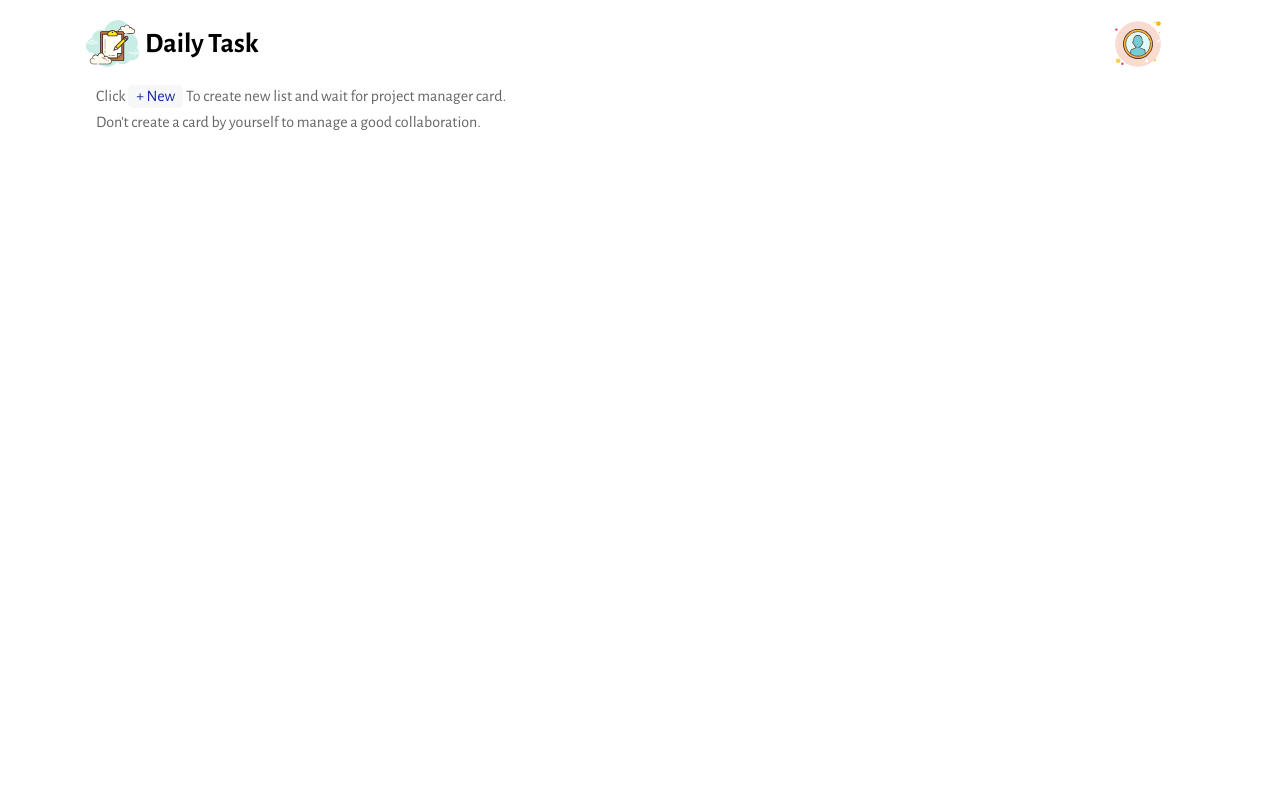
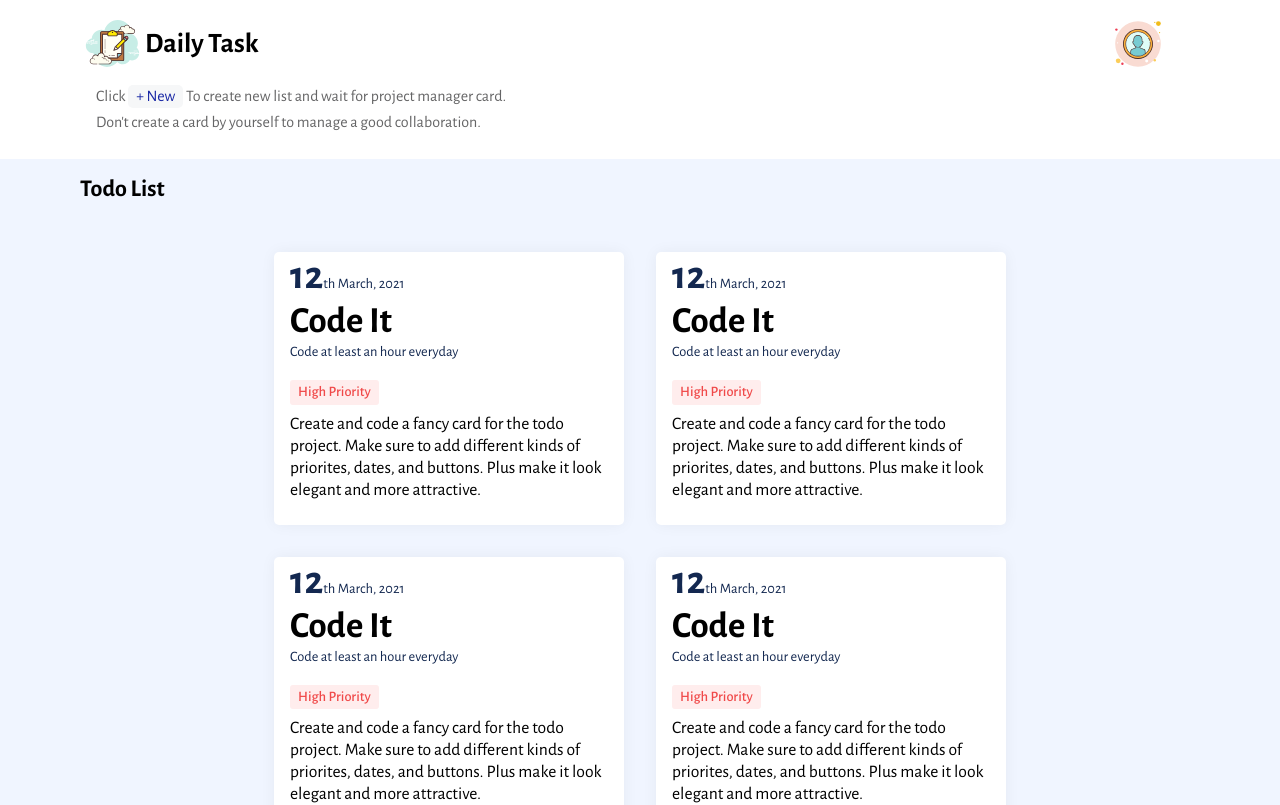
Before and after one commit to TidbitsJS/Parse-Todo, a React (Create React App) app: page / in a window 1280 px wide. Shown: the top 805 px of the page. Built offline with nearby package versions, Linux system fonts and the light colour scheme.

Commit message:
creating card

```diff
--- a/src/App.js
+++ b/src/App.js
@@ -1,10 +1,12 @@
 import Header from "components/Header/Header";
+import Todo from "layout/todos/Todo";
 import "./App.css";
 
 function App() {
   return (
     <div className="todo-app">
       <Header />
+      <Todo />
     </div>
   );
 }
--- /dev/null
+++ b/src/components/Card/Card.js
@@ -0,0 +1,39 @@
+import React from "react";
+
+import "./card.css";
+
+const Card = () => {
+  return (
+    <div className="todo-card-container">
+      <div className="todo-card-container-header-date">
+        <div className="todo-card-container-header-date-text">
+          <p>
+            <span>12</span>th March, 2021
+          </p>
+        </div>
+      </div>
+      <div className="todo-card-container-header-task">
+        <div className="todo-card-container-header-task-headText">
+          <h2>Code It</h2>
+        </div>
+        <div className="todo-card-container-header-task-subText">
+          <p>Code at least an hour everyday</p>
+        </div>
+      </div>
+      <div className="todo-card-container-bodyDesc">
+        <div className="todo-card-container-priority">
+          <p>High Priority</p>
+        </div>
+        <div className="todo-card-container-description">
+          <p>
+            Create and code a fancy card for the todo project. Make sure to add
+            different kinds of priorites, dates, and buttons. Plus make it look
+            elegant and more attractive.
+          </p>
+        </div>
+      </div>
+    </div>
+  );
+};
+
+export default Card;
--- /dev/null
+++ b/src/components/Card/card.css
@@ -0,0 +1,90 @@
+.todo-card-container {
+  max-width: 350px;
+  background: #fff;
+
+  overflow: hidden;
+  border-radius: 5px;
+  margin: 1rem;
+  cursor: pointer;
+
+  box-shadow: 0px 0px 15px rgba(0, 0, 0, 0.05);
+  transition: 0.3s ease;
+}
+
+.todo-card-container:hover {
+  box-shadow: none;
+}
+
+.todo-card-container-header-date {
+  display: flex;
+  flex-direction: row;
+  justify-content: space-between;
+}
+
+.todo-card-container-header-date-text {
+  padding: 0rem 1rem;
+  flex: 1;
+}
+
+.todo-card-container-header-date-text p {
+  font-size: 0.9rem;
+  color: #132850;
+}
+
+.todo-card-container-header-date-text span {
+  font-size: 2.5rem;
+  font-weight: 700;
+  color: #132850;
+}
+
+.todo-card-container-header-task {
+  width: 100%;
+  display: flex;
+  flex-direction: column;
+
+  padding: 0rem 1rem;
+}
+
+.todo-card-container-header-task-headText {
+  width: 100%;
+}
+
+.todo-card-container-header-task-headText h2 {
+  font-size: 2.3rem;
+}
+
+.todo-card-container-header-task-subText {
+  width: 100%;
+}
+
+.todo-card-container-header-task-subText p {
+  color: #132850;
+  font-size: 0.9rem;
+}
+
+.todo-card-container-bodyDesc {
+  width: 100%;
+  padding: 0.2rem 0rem 1rem 0rem;
+}
+
+.todo-card-container-priority {
+  width: 100%;
+  margin-top: 1rem;
+  padding: 0rem 1rem;
+}
+
+.todo-card-container-priority p {
+  background: #ffeded;
+  width: fit-content;
+  color: #f04949;
+  font-weight: 500;
+
+  padding: 0.2rem 0.5rem;
+  border-radius: 3px;
+  font-size: 0.9rem;
+}
+
+.todo-card-container-description {
+  padding: 0.5rem 1rem;
+  font-size: 1.1rem;
+}
--- /dev/null
+++ b/src/layout/todos/Todo.js
@@ -0,0 +1,24 @@
+import Card from "components/Card/Card";
+import React from "react";
+
+import "./todo.css";
+
+const Todo = () => {
+  return (
+    <div className="todo-body-container">
+      <h2>Todo List</h2>
+      <div className="todo-body-card-container">
+        <Card />
+        <Card />
+        <Card />
+        <Card />
+        <Card />
+        <Card />
+        <Card />
+        <Card />
+      </div>
+    </div>
+  );
+};
+
+export default Todo;
--- /dev/null
+++ b/src/layout/todos/todo.css
@@ -0,0 +1,20 @@
+.todo-body-container {
+  background: #f0f5ff;
+  width: 100%;
+  margin-top: 1rem;
+  min-height: 100vh;
+
+  display: flex;
+  flex-direction: column;
+
+  padding: 1rem 5rem;
+}
+
+.todo-body-card-container {
+  margin-top: 2rem;
+
+  display: flex;
+  justify-content: center;
+  align-items: center;
+  flex-wrap: wrap;
+}
```
